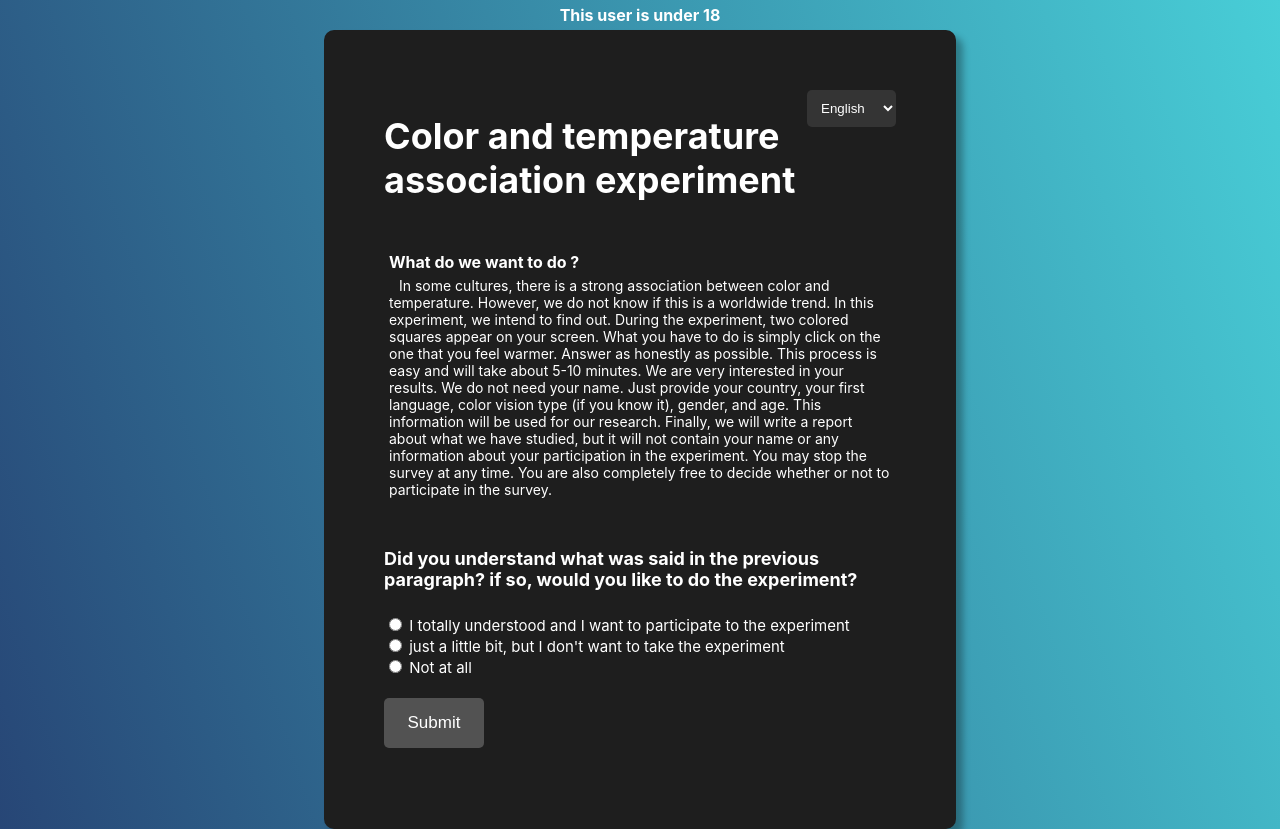
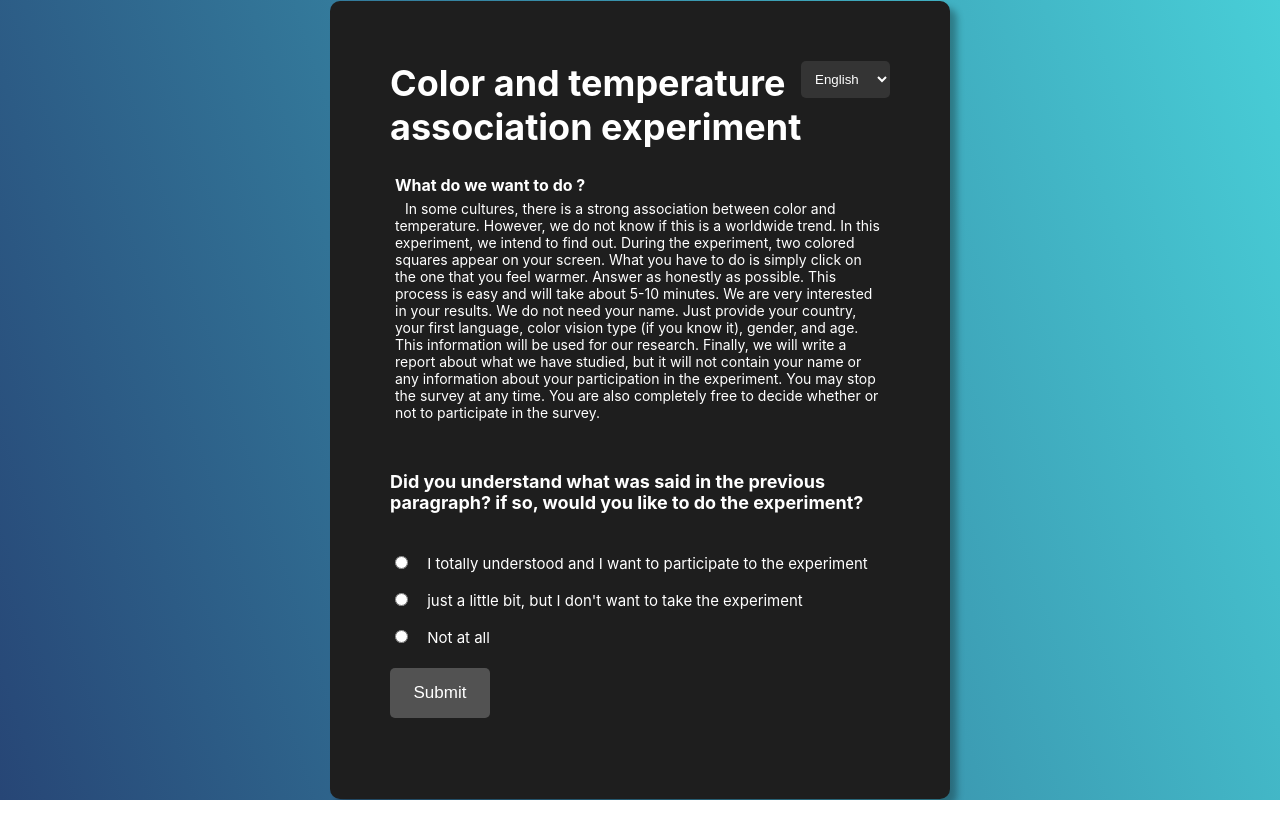
Before and after one commit to AdonisTheMonke/cata_frontend, a React (Create React App) app: page / in a window 1280 px wide. Both pictures are taken after a click on the button "Under 18". After the commit the page ends 800 px from the top, so only its background shows below. Built offline with nearby package versions, Linux system fonts and the light colour scheme.

Commit message:
cosmetic changes

```diff
--- a/src/App.css
+++ b/src/App.css
@@ -1,6 +1,10 @@
 .App {
   text-align: left;
 
+}
+
+h1 {
+  margin: 0px;
 }
 h2 {
   padding: 0px;
@@ -85,7 +89,7 @@ pre {
 }
 
 .termsandcondition-div {
-  width: 40%;
+  width: 500px;
   background: #1E1E1E;
   padding: 60px;
   height: 100%;
@@ -185,10 +189,14 @@ pre {
   background-color: #383838;
   color: white;
   border: 0px;
-  border-radius: 5px;
-  padding: 5px;
+  border-radius: 3px;
+  padding: 8px;
   font-size: 15px;
   height: auto;
+}
+
+.inputCSS:focus{
+  border: 0px
 }
 
 .selectorCSS:focus {
@@ -203,3 +211,9 @@ label > p {
   color: #dbdbdb;
   font-size: 15px;
 }
+
+
+.radio-checkbox {
+  margin-right: 15px; /* Adjust spacing between checkboxes */
+  margin-top: 20px;
+}
--- a/src/App.js
+++ b/src/App.js
@@ -157,7 +157,6 @@ useEffect(() => {
       {currentPage === 'introOver18' && (
 
           <>
-            <h2>this user is over 18</h2>
             <Welcome
               submitClicker={() => {
                 if (tosAccept === "yes") {
@@ -175,14 +174,12 @@ useEffect(() => {
 
       {currentPage === 'termsOver18' && (
         <div>
-          <h2>Terms and Conditions for participants over 18...</h2>
           <button onClick={() => setCurrentPage('infoOver18')}>Next</button>
         </div>
       )}
 
       {currentPage === 'infoOver18' && (
         <div>
-          <h2>Hello World</h2>
           <button onClick={() => setCurrentPage('nameInput')}>Next</button>
         </div>
       )}
@@ -192,7 +189,6 @@ useEffect(() => {
       {/* start of under 18 */}
       {currentPage === 'introUnder18' && (
         <>
-          <h2>This user is under 18</h2>
           <ExplanationToUnder1816
               submitClicker={() => {
                 if (tosAccept === "yes") {
@@ -208,14 +204,12 @@ useEffect(() => {
 
       {currentPage === 'termsUnder18' && (
         <div>
-          <h2>This user is under 18.</h2>
           <button onClick={() => setCurrentPage('infoUnder18')}>Next</button>
         </div>
       )}
 
       {currentPage === 'infoUnder18' && (
         <div>
-          <h2>Additional info for participants under 18...</h2>
           <button onClick={() => setCurrentPage('nameInput')}>Next</button>
         </div>
       )}
@@ -225,7 +219,6 @@ useEffect(() => {
     {/* start of under 16 */}
       {currentPage === 'introUnder16' && (
         <>
-          <h2>This user is under 16.</h2>
           <ExplanationToUnder1816
               submitClicker={() => {
                 if (tosAccept === "yes") {
@@ -242,7 +235,6 @@ useEffect(() => {
 
       {currentPage === 'termsUnder16' && (
         <div>
-          <h2>Terms and Conditions for participants under 16...</h2>
           <ParentTutorConsent
             submitClicker={() => setCurrentPage('infoUnder16')}
             />
@@ -251,7 +243,6 @@ useEffect(() => {
 
       {currentPage === 'infoUnder16' && (
         <div>
-          <h2>Additional info for participants under 16...</h2>
           <ExplanationToParentsAndTutor
             submitClicker={() => {
               if (tosAccept === "yes") {
@@ -269,7 +260,6 @@ useEffect(() => {
 
     {currentPage === 'nameInput' && (
       <div>
-        <h2>Name Section</h2>
         <UserInfo
           handleSubmit={handleSubmitOfUserInfo}
         />
--- a/src/components/ExplanationToUnder18.js
+++ b/src/components/ExplanationToUnder18.js
@@ -28,12 +28,12 @@ export default function ExplanationToUnder1816(props) {
 
 
       <h4>{t("explanationForUnder18_16.understand_question")}</h4>
-      <label style={{ fontSize: "15px" }}>
-        <input type="radio" name="understandquestion" value="yes" onChange={props.handleTermsCheckboxChange} /> {t("explanationForUnder18_16.understand_totally_totally")}
+      <label className="checkbox-container" style={{ fontSize: "15px" }}>
+        <input className="radio-checkbox"  type="radio" name="understandquestion" value="yes" onChange={props.handleTermsCheckboxChange} /> <span className="checkbox-label">{t("explanationForUnder18_16.understand_totally_totally")}</span>
         <br></br>
-        <input type="radio" name="understandquestion" value="maybe" onChange={props.handleTermsCheckboxChange} /> {t("explanationForUnder18_16.understand_question_justlittle")}
+        <input className="radio-checkbox" type="radio" name="understandquestion" value="maybe" onChange={props.handleTermsCheckboxChange} /> <span className="checkbox-label">{t("explanationForUnder18_16.understand_question_justlittle")}</span>
         <br></br>
-        <input type="radio" name="understandquestion" value="no" onChange={props.handleTermsCheckboxChange} /> {t("explanationForUnder18_16.understand_question_no")}
+        <input className="radio-checkbox" type="radio" name="understandquestion" value="no" onChange={props.handleTermsCheckboxChange} /> <span className="checkbox-label">{t("explanationForUnder18_16.understand_question_no")}</span>
       </label>
       <br />
       <br />
--- a/src/components/explanationforparent.js
+++ b/src/components/explanationforparent.js
@@ -58,9 +58,9 @@ export default function ExplanationToParentsAndTutor(props) {
 
       <h4>{t("explanationForUnder18_16.understand_question")}</h4>
       <label style={{ fontSize: "15px" }}>
-        <input type="radio" name="understandquestion" value="yes" onChange={props.handleTermsCheckboxChange} /> {t("experiment_explanation_parent_tutor.consent_agree")}
+        <input className="radio-checkbox" type="radio" name="understandquestion" value="yes" onChange={props.handleTermsCheckboxChange} /> {t("experiment_explanation_parent_tutor.consent_agree")}
         <br></br>
-        <input type="radio" name="understandquestion" value="maybe" onChange={props.handleTermsCheckboxChange} /> {t("experiment_explanation_parent_tutor.consent_disagree")}
+        <input className="radio-checkbox" type="radio" name="understandquestion" value="maybe" onChange={props.handleTermsCheckboxChange} /> {t("experiment_explanation_parent_tutor.consent_disagree")}
       </label>
       <br />
       <br />
--- a/src/components/userinfo.js
+++ b/src/components/userinfo.js
@@ -42,6 +42,7 @@ export default function UserInfo(props){
             </label>
           <br></br><br></br>
           <button className="submit_button" type="submit">Submit</button>
+          <br></br>
         </form>
       </div>
     )
--- a/src/components/welcome.js
+++ b/src/components/welcome.js
@@ -59,9 +59,9 @@ export default function Welcome(props) {
 
       <h4>{t("TermsAndConditions.consent")}</h4>
       <label style={{ fontSize: "15px" }}>
-        <input type="radio" name="understandquestion" value="yes" onChange={props.handleTermsCheckboxChange} /> {t("TermsAndConditions.consent_agree")}
+        <input className="radio-checkbox" type="radio" name="understandquestion" value="yes" onChange={props.handleTermsCheckboxChange} /> {t("TermsAndConditions.consent_agree")}
         <br></br>
-        <input type="radio" name="understandquestion" value="no" onChange={props.handleTermsCheckboxChange} /> {t("TermsAndConditions.consent_disagree")}
+        <input className="radio-checkbox" type="radio" name="understandquestion" value="no" onChange={props.handleTermsCheckboxChange} /> {t("TermsAndConditions.consent_disagree")}
       </label>
       <br />
       <br />
```
